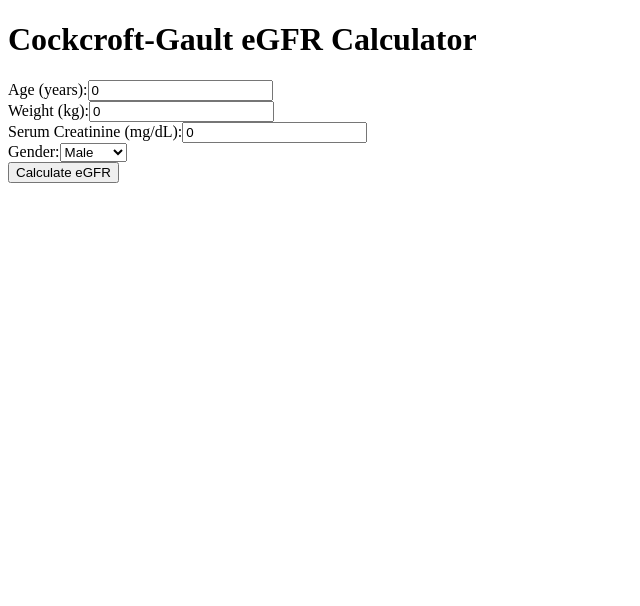
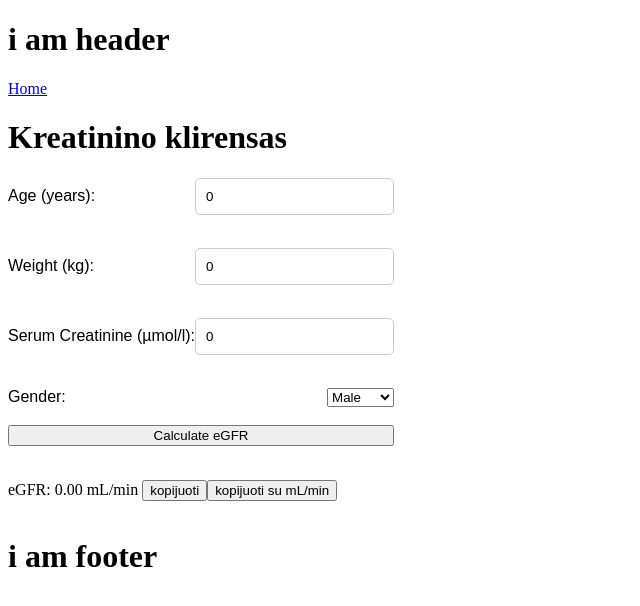
Before and after one commit to cheb4/cardioCalc, a React (Create React App) app: page /calculator/cockcroft in a window 1280 px wide. Shown: the top 606 px of the page, without its empty margins (0-640 px from the left). Built offline with nearby package versions, Linux system fonts and the light colour scheme.

Commit message:
almost complete with styling

```diff
--- /dev/null
+++ b/src/App.css
@@ -0,0 +1,27 @@
+.formContainer {
+  /* text-align: left; */
+  display: grid;
+  justify-content: start;
+}
+
+.formContainer label {
+  font: 1em sans-serif;
+  display: flex;
+  align-items: baseline;
+  justify-content: space-between;
+}
+
+.formContainer input {
+  padding: 10px;
+  margin-bottom: 15px;
+  border: 1px solid #ccc;
+  border-radius: 5px;
+}
+
+/* label {
+  width: 100%;
+  padding: 10px;
+  margin-bottom: 15px;
+  border: 1px solid #ccc;
+  border-radius: 5px;
+} */
--- a/src/Header/Header.js
+++ b/src/Header/Header.js
@@ -1,9 +1,11 @@
 import React from "react";
+import { Link } from "react-router-dom";
 
 function Header() {
   return (
     <div>
       <h1>i am header</h1>
+      <Link to="/">Home</Link>
     </div>
   );
 }
--- a/src/calculators/Cockcroft-Gault/Cockcroft-Gault.js
+++ b/src/calculators/Cockcroft-Gault/Cockcroft-Gault.js
@@ -1,4 +1,7 @@
 import React, { useState } from "react";
+
+import Header from "../../Header/Header";
+import Footer from "../../Footer/Footer";
 
 const CockcroftGaultCalculator = () => {
   const [age, setAge] = useState(0);
@@ -19,31 +22,42 @@ const CockcroftGaultCalculator = () => {
 
   return (
     <div>
-      <h1>Cockcroft-Gault eGFR Calculator</h1>
-      <label>
+      <Header />
+      <h1>Kreatinino klirensas</h1>
+      <div className="formContainer">
+        <label className="cockroft-age">
           Age (years):
           <input
             type="number"
             value={age}
-          onChange={(e) => setAge(e.target.value)}
+            onChange={(e) => {
+              setAge(e.target.value);
+              calculate();
+            }}
           />
         </label>
         <br />
-      <label>
+        <label className="cockroft-weight">
           Weight (kg):
           <input
             type="number"
             value={weight}
-          onChange={(e) => setWeight(e.target.value)}
+            onChange={(e) => {
+              setWeight(e.target.value);
+              calculate();
+            }}
           />
         </label>
         <br />
-      <label>
-        Serum Creatinine (mg/dL):
+        <label className="cockroft-serum">
+          Serum Creatinine (µmol/l):
           <input
             type="number"
             value={serumCreatinineMgDl}
-          onChange={(e) => setSerumCreatinineMgDl(e.target.value)}
+            onChange={(e) => {
+              setSerumCreatinineMgDl(e.target.value);
+              calculate();
+            }}
           />
         </label>
         <br />
@@ -60,7 +74,25 @@ const CockcroftGaultCalculator = () => {
         <br />
         <button onClick={calculate}>Calculate eGFR</button>
         <br />
-      {eGFR !== 0 && <p>eGFR: {eGFR.toFixed(2)} mL/min</p>}
+        <p>
+          eGFR: {eGFR.toFixed(2)} mL/min{" "}
+          <button
+            onClick={() => {
+              navigator.clipboard.writeText(eGFR.toFixed(2));
+            }}
+          >
+            kopijuoti
+          </button>
+          <button
+            onClick={() => {
+              navigator.clipboard.writeText(eGFR.toFixed(2) + " mL/min");
+            }}
+          >
+            kopijuoti su mL/min
+          </button>
+        </p>
+      </div>
+      <Footer />
     </div>
   );
 };
--- a/src/first/Home.js
+++ b/src/first/Home.js
@@ -1,14 +1,18 @@
 import React from "react";
 import Box from "./Box";
+import Header from "../Header/Header";
+import Footer from "../Footer/Footer";
 
 function Home() {
   return (
     <div>
+      <Header />
       <h1>it is first page</h1>
 
       <Box linkTo="/calculator/chad2svasc" name="Chad2svasc" />
       <Box linkTo="/calculator/cockcroft" name="cockcroft" />
       <Box linkTo="/" name="home" />
+      <Footer />
     </div>
   );
 }
--- a/src/index.js
+++ b/src/index.js
@@ -1,6 +1,7 @@
 import React from "react";
 import ReactDOM from "react-dom/client";
 import App from "./App";
+import "./App.css";
 
 const root = ReactDOM.createRoot(document.getElementById("root"));
 root.render(
```
Lines whose indentation alone changed are shown as unchanged.
